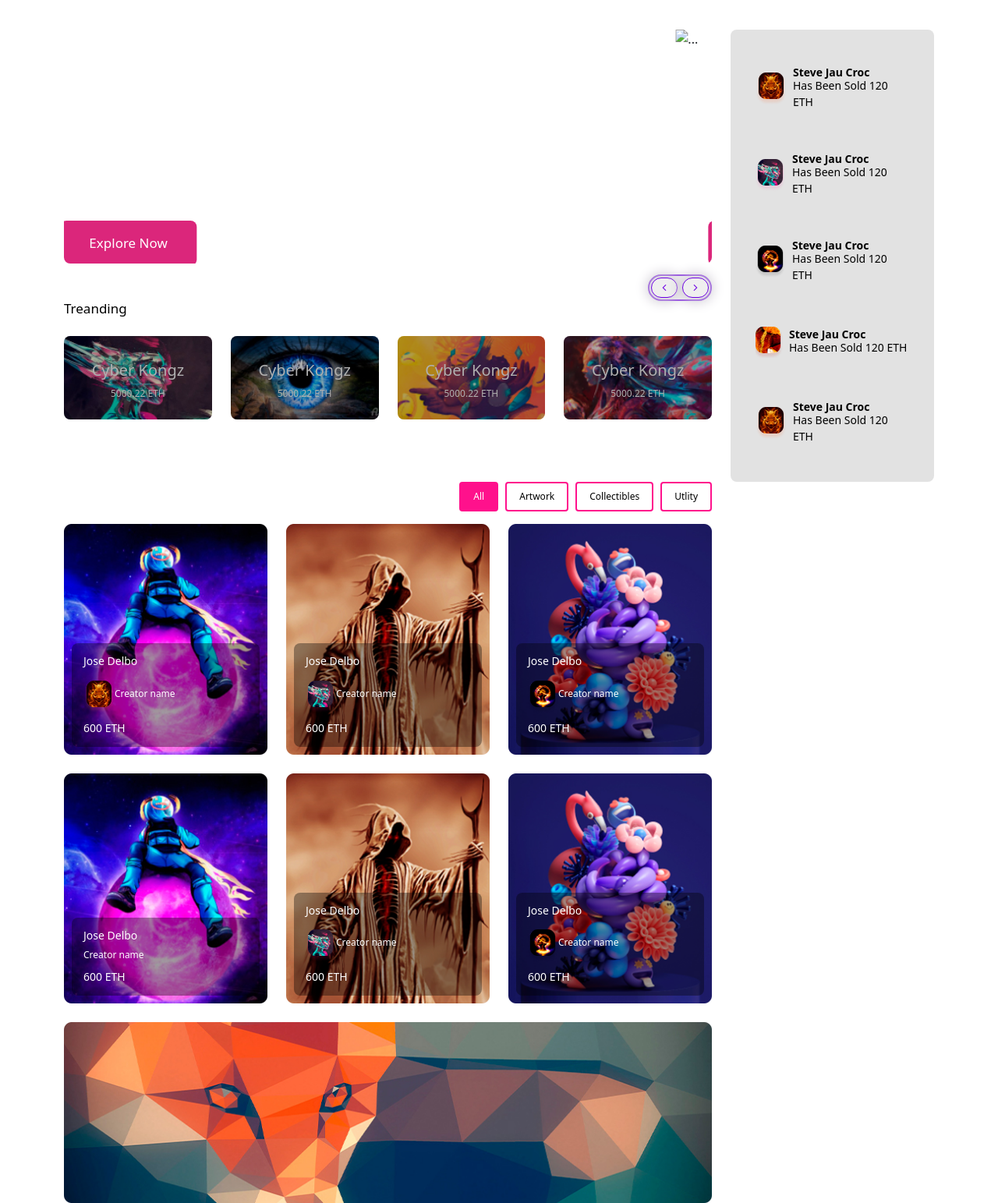
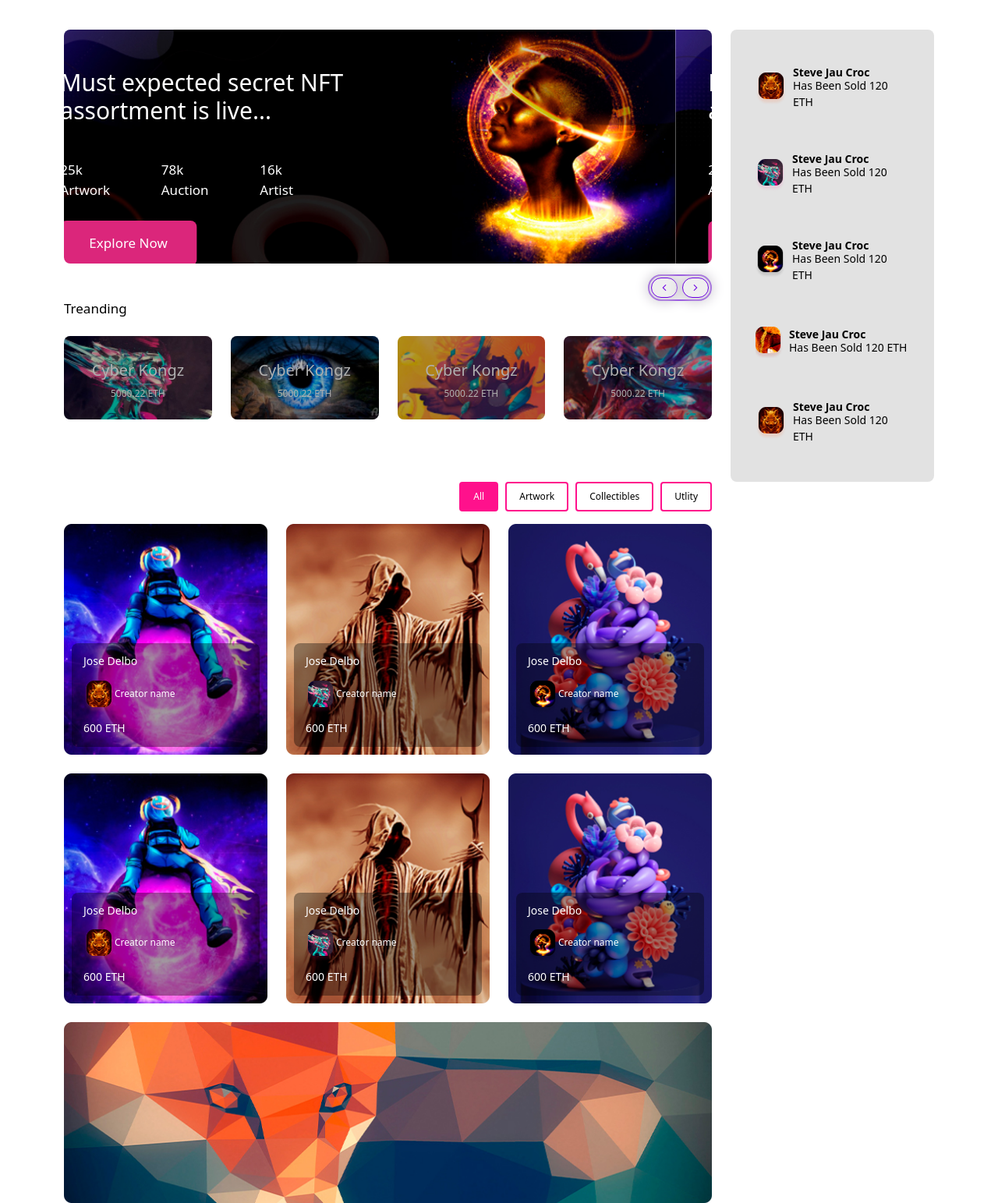
Before and after one commit to Exxidae22/NFT-1, a plain HTML site: page index.html in a window 1280 px wide. Shown: the part 101-1644 px from the top of the page at 78% size. Drawn offline with Linux system fonts and the light colour scheme.

Commit message:
Update index.html

```diff
--- a/index.html
+++ b/index.html
@@ -70,7 +70,7 @@
                             <div id="carouselExampleControls" class="carousel slide" data-bs-ride="carousel">
                                 <div class="carousel-inner">
                                     <div class="carousel-item active">
-                                        <img src="../nft/img/header.jpg" class="d-block w-100" alt="...">
+                                        <img src="img/header.jpg" class="d-block w-100" alt="...">
                                         <div class="slider__text">
                                             <h1 class="slider__text-title">Must expected secret NFT
                                                 assortment is live...</h1>
@@ -89,7 +89,7 @@
                                         </div>
                                     </div>
                                     <div class="carousel-item">
-                                        <img src="../nft/img/header.jpg" class="d-block w-100" alt="...">
+                                        <img src="img/header.jpg" class="d-block w-100" alt="...">
                                         <div class="slider__text">
                                             <h1 class="slider__text-title">Must expected secret NFT
                                                 assortment is live...</h1>
@@ -108,7 +108,7 @@
                                         </div>
                                     </div>
                                     <div class="carousel-item">
-                                        <img src="../nft/img/header.jpg" class="d-block w-100" alt="...">
+                                        <img src="img/header.jpg" class="d-block w-100" alt="...">
                                         <div class="slider__text">
                                             <h1 class="slider__text-title">Must expected secret NFT
                                                 assortment is live...</h1>
@@ -309,7 +309,7 @@
 
                                             <a class="tab__block-text" href="#">
                                                 <h4 class="tab__block-name">Jose Delbo</h4>
-                                                <p class="tab__block-title"> <img src=".img/user-1.png" alt="">
+                                                <p class="tab__block-title"> <img src="img/user-1.png" alt="">
                                                     Creator name</p>
                                                 <h6 class="tab__block-number">600 ETH</h6>
 
```
